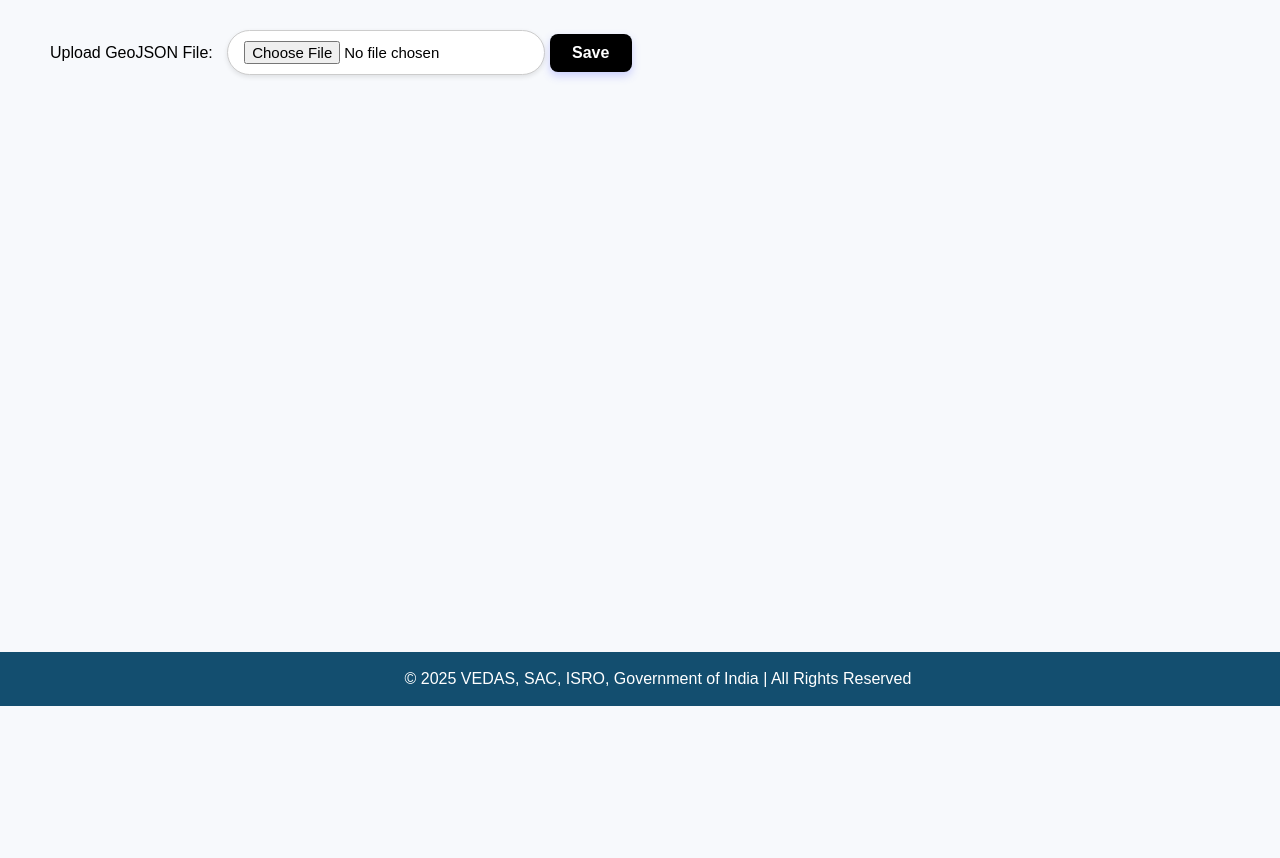
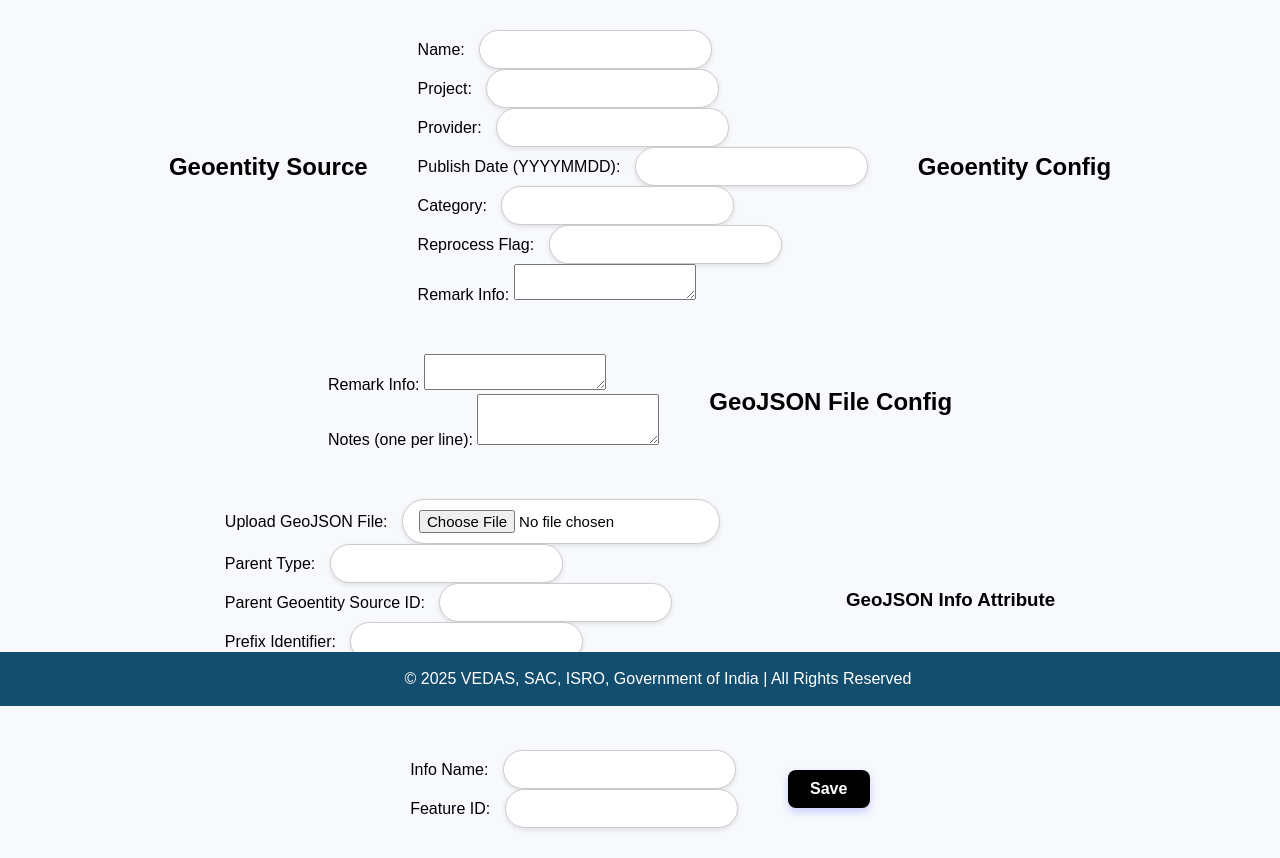
Before and after one commit to vishu579/geoentity-app, a Flask app: page /register in a window 1280 px wide. Shown: the part 94-952 px from the top of the page. Before the commit the page ends 800 px from the top, so only its background shows below. Run offline with Flask 3, Linux system fonts and the light colour scheme.

Commit message:
register + css

```diff
--- a/templates/index.html
+++ b/templates/index.html
@@ -27,7 +27,7 @@
   </header>
 
   <main id="app" class="main-container">
-    <div class="container">
+    <div>
       <div class="controls">
         <div>
           <label class="label">Search:</label>
--- a/templates/register.html
+++ b/templates/register.html
@@ -22,10 +22,88 @@
     </header>
 
     <main class="main-container">
-        <div class="container">
-            <form method="POST" enctype="multipart/form-data">
-                <label for="geojson">Upload GeoJSON File:</label>
-                <input type="file" name="geojson" accept=".geojson" required />
+        <div>
+            <form class="controls" method="POST" enctype="multipart/form-data">
+                <h2>Geoentity Source</h2>
+                <div>
+                    <div>
+                        <label>Name:</label>
+                        <input id="name" type="text" name="name" required />
+                    </div>
+                    <div>
+                        <label>Project:</label>
+                        <input id="project" type="text" name="project" required />
+                    </div>
+                    <div>
+                        <label>Provider:</label>
+                        <input id="provider" type="text" name="provider" required />
+                    </div>
+                    <div>
+                        <label>Publish Date (YYYYMMDD):</label>
+                        <input id="publish_date_yyyymmdd" type="text" name="publish_date_yyyymmdd" required />
+                    </div>
+                    <div>
+                        <label>Category:</label>
+                        <input id="category" type="text" name="category" required />
+                    </div>
+                    <div>
+                        <label>Reprocess Flag:</label>
+                        <input id="reprocess_flag" type="text" name="reprocess_flag" />
+                    </div>
+                    <div style="grid-column: 1 / -1;">
+                        <label>Remark Info:</label>
+                        <textarea id="source_remark_info" name="source_remark_info" rows="2"></textarea>
+                    </div>
+                </div>
+
+                <h2>Geoentity Config</h2>
+                <div>
+                    <div style="grid-column: 1 / -1;">
+                        <label>Remark Info:</label>
+                        <textarea id="config_remark_info" name="config_remark_info" rows="2"></textarea>
+                    </div>
+                    <div style="grid-column: 1 / -1;">
+                        <label>Notes (one per line):</label>
+                        <textarea id="config_notes" name="config_notes" rows="3"></textarea>
+                    </div>
+                </div>
+
+                <h2>GeoJSON File Config</h2>
+                <div>
+                    <div style="grid-column: 1 / -1;">
+                        <label>Upload GeoJSON File:</label>
+                        <input id="geojson_file" type="file" name="geojson_file" accept=".geojson" required />
+                    </div>
+                    <div>
+                        <label>Parent Type:</label>
+                        <input id="parent_type" type="text" name="parent_type" />
+                    </div>
+                    <div>
+                        <label>Parent Geoentity Source ID:</label>
+                        <input id="parent_geoentity_source_id" type="text" name="parent_geoentity_source_id" />
+                    </div>
+                    <div>
+                        <label>Prefix Identifier:</label>
+                        <input id="prefix_identifier" type="text" name="prefix_identifier" />
+                    </div>
+                    <div>
+                        <label>GeoJSON Aux Attributes (comma-separated):</label>
+                        <input id="geojson_aux_attributes" type="text" name="geojson_aux_attributes" />
+                    </div>
+                </div>
+
+                <h3>GeoJSON Info Attribute</h3>
+                <div>
+                    <div>
+                        <label>Info Name:</label>
+                        <input id="geojson_info_name" type="text" name="geojson_info_name" />
+                    </div>
+                    <div>
+                        <label>Feature ID:</label>
+                        <input id="geojson_feature_id" type="text" name="geojson_feature_id" />
+                    </div>
+                </div>
+
                 <button type="submit" class="button">Save</button>
             </form>
         </div>
```
Also changed, not shown: app.py (+0 -63 lines), static/css/style.css (+50 -1 lines), templates/config.html (+28 -3 lines).
